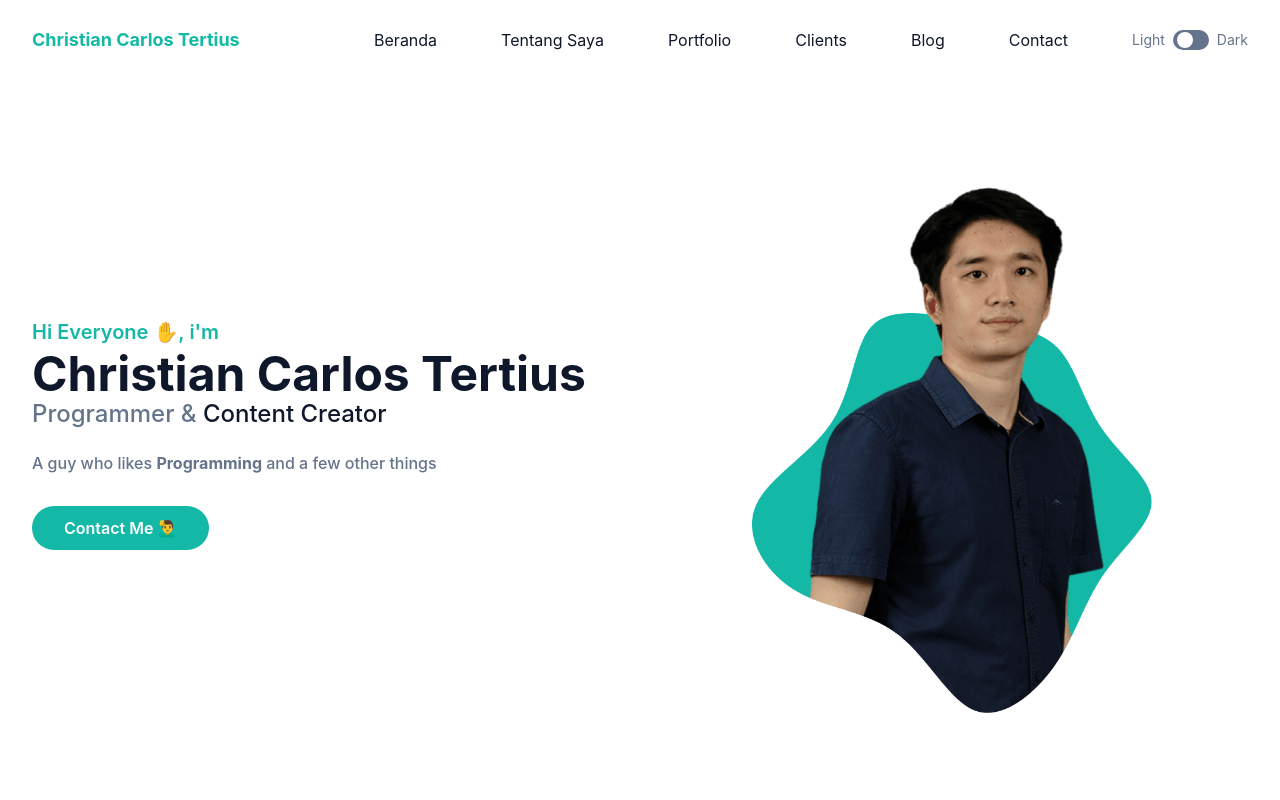
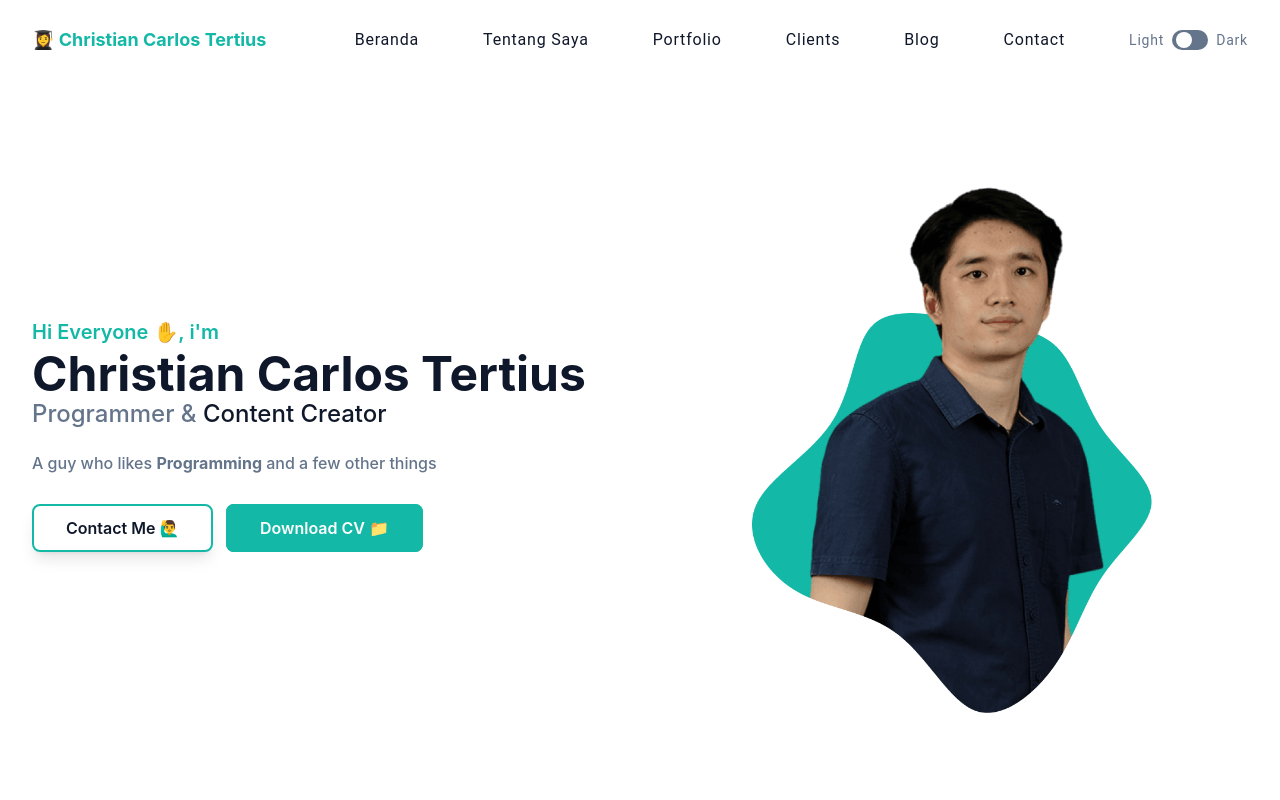
Before and after one commit to ChristianTertius/portfolio-christian-carlos-tertius, a website: page index.html in a window 1280 px wide. Shown: the top 800 px of the page. Drawn offline with nearby package versions, Linux system fonts and the light colour scheme.

Commit message:
adding download cv button

```diff
--- a/index.html
+++ b/index.html
@@ -16,6 +16,10 @@
 
     <!-- AOS -->
     <link href="https://unpkg.com/aos@2.3.1/dist/aos.css" rel="stylesheet" />
+
+    <!-- Download Button -->
+    <!-- Add icon library -->
+    <link rel="stylesheet" href="https://cdnjs.cloudflare.com/ajax/libs/font-awesome/4.7.0/css/font-awesome.min.css" />
   </head>
   <body>
     <!-- Header Start -->
@@ -23,7 +27,7 @@
       <div class="container">
         <div class="flex items-center justify-between relative">
           <div class="px-4">
-            <a href="#home" class="font-bold text-lg text-primary block py-6">Christian Carlos Tertius</a>
+            <a href="#home" class="font-bold text-lg text-primary block py-6">👩‍🎓 Christian Carlos Tertius</a>
           </div>
           <div class="flex items-center px-4">
             <button id="hamburger" name="hamburger" type="button" class="block absolute right-4 lg:hidden">
@@ -34,7 +38,7 @@
 
             <nav
               id="nav-menu"
-              class="hidden absolute py-5 bg-white shadow-lg rounded-lg max-w-[250px] w-full right-4 top-full lg:block lg:static lg:bg-transparent lg:max-w-full lg:shadow-none lg:rounded-none dark:bg-dark dark:shadow-slate-500 lg:dark:bg-transparent"
+              class="hidden absolute py-5 bg-white shadow-lg rounded-lg max-w-[250px] w-full right-4 top-full lg:block lg:static lg:bg-transparent lg:max-w-full lg:shadow-none lg:rounded-none dark:bg-dark dark:shadow-slate-500 lg:dark:bg-transparent font-[roboto] tracking-wider"
             >
               <ul class="block lg:flex">
                 <li class="group">
@@ -84,7 +88,17 @@
             <h2 class="font-medium text-secondary text-lg mb-5 lg:text-2xl">Programmer & <span class="text-dark dark:text-white">Content Creator</span></h2>
             <p class="font-medium text-secondary mb-10 leading-relaxed">A guy who likes <span class="font-bold">Programming</span> and a few other things</p>
 
-            <a href="#contact" class="text-base font-semibold bg-primary py-3 px-8 text-white rounded-full hover:shadow-lg hover:opacity-80 transition-all duration-300 ease-in-out" data-aos="zoom-in" data-aos-delay="300">Contact Me 🙋‍♂️</a>
+            <a
+              href="#contact"
+              class="text-base font-semibold bg-transparent border-2 border-primary dark:text-white text-dark lg:py-3 lg:px-8 p-3 rounded-lg shadow-lg dark:shadow-slate-400/50 hover:bg-primary transition-all duration-300 hover:text-white mr-2"
+              >Contact Me 🙋‍♂️</a
+            >
+            <a
+              href="assets/cv.pdf"
+              class="lg:py-3 lg:px-8 p-3 text-white border-2 border-primary hover:bg-transparent transition-all duration-300 hover:text-dark bg-primary rounded-lg font-semibold dark:hover:text-white cursor-pointer"
+              download="Christian Carlos Tertius CV"
+              >Download CV 📁</a
+            >
           </div>
           <div class="w-full self-end px-4 lg:w-1/2" data-aos="fade-left" data-aos-duration="1000">
             <div class="mt-10 relative lg:mt-9 lg:right-0">
@@ -217,7 +231,7 @@
               This is my simple project that only uses html, css, and a little javascript. This project was created with the aim of beautifying my home screen when using the browser
             </p>
           </div>
-          <div class="mb-12 p-4 md:w-1/2" data-aos-once="true" data-aos-duration="1000" data-aos="flip-down" data-aos-delay="500">
+          <div class="mb-12 p-4 md:w-1/2" data-aos-once="true" data-aos-duration="1000" data-aos="flip-down" >
             <a href="https://christiantertius.github.io/LinDan/dist/" target="_blank">
               <div class="rounded-md shadow-md overflow-hidden">
                 <img src="assets/portfolio/LinDan.png" class="hover:scale-105 transition-all duration-300" alt="Lorem" width="w-full" />
@@ -228,7 +242,7 @@
               This is a website that I made for a former men's single badminton athlete from china named Lin Dan, because he is one of my idols in playing badminton. Created using tailwindcss, and daisyui
             </p>
           </div>
-          <div class="mb-12 p-4 md:w-1/2" data-aos-once="true" data-aos-duration="1000" data-aos="flip-down" data-aos-delay="500">
+          <div class="mb-12 p-4 md:w-1/2" data-aos-once="true" data-aos-duration="1000" data-aos="flip-down" >
             <a href="https://christiantertius.github.io/JunglerEsportGallery/" target="_blank">
               <div class="rounded-md shadow-md overflow-hidden">
                 <img src="assets/portfolio/JunglerGallery.png" class="hover:scale-105 transition-all duration-300" alt="Lorem" width="w-full" />
```
Also changed, not shown: src/output.css, 1 other file.
